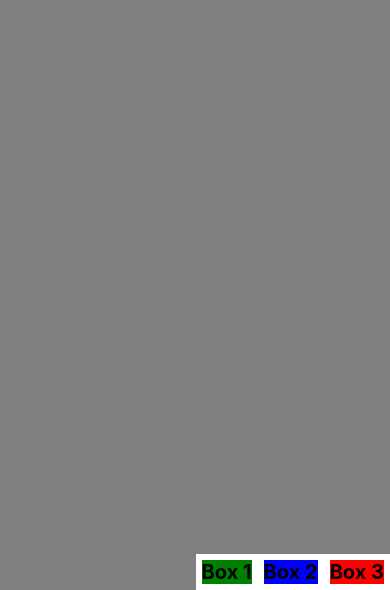
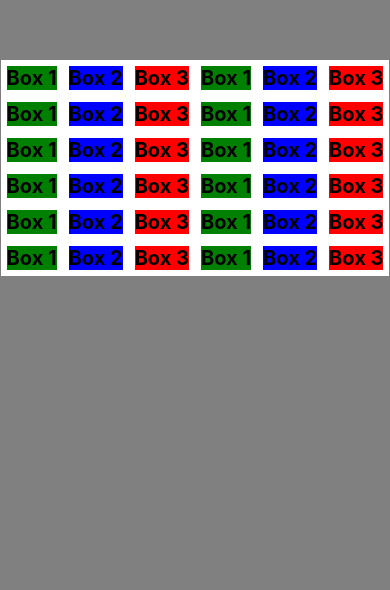
Before and after one commit to Friosn/counter-and-comps, a React Native app: screen / in a window 390 px wide. Shown: the part 254-844 px from the top of the page. Built offline with nearby package versions, Linux system fonts and the light colour scheme.

Commit message:
Wrapping

```diff
--- a/src/screens/FlexScreen.tsx
+++ b/src/screens/FlexScreen.tsx
@@ -4,6 +4,105 @@
 const FlexScreen = () => {
   return (
     <View style={styles.container}>
+      <View style={styles.box1}>
+        <Text style={styles.title}>Box 1</Text>
+      </View>
+      <View style={styles.box2}>
+        <Text style={styles.title}>Box 2</Text>
+      </View>
+      <View style={styles.box3}>
+        <Text style={styles.title}>Box 3</Text>
+      </View>
+      <View style={styles.box1}>
+        <Text style={styles.title}>Box 1</Text>
+      </View>
+      <View style={styles.box2}>
+        <Text style={styles.title}>Box 2</Text>
+      </View>
+      <View style={styles.box3}>
+        <Text style={styles.title}>Box 3</Text>
+      </View>
+      <View style={styles.box1}>
+        <Text style={styles.title}>Box 1</Text>
+      </View>
+      <View style={styles.box2}>
+        <Text style={styles.title}>Box 2</Text>
+      </View>
+      <View style={styles.box3}>
+        <Text style={styles.title}>Box 3</Text>
+      </View>
+      <View style={styles.box1}>
+        <Text style={styles.title}>Box 1</Text>
+      </View>
+      <View style={styles.box2}>
+        <Text style={styles.title}>Box 2</Text>
+      </View>
+      <View style={styles.box3}>
+        <Text style={styles.title}>Box 3</Text>
+      </View>
+      <View style={styles.box1}>
+        <Text style={styles.title}>Box 1</Text>
+      </View>
+      <View style={styles.box2}>
+        <Text style={styles.title}>Box 2</Text>
+      </View>
+      <View style={styles.box3}>
+        <Text style={styles.title}>Box 3</Text>
+      </View>
+      <View style={styles.box1}>
+        <Text style={styles.title}>Box 1</Text>
+      </View>
+      <View style={styles.box2}>
+        <Text style={styles.title}>Box 2</Text>
+      </View>
+      <View style={styles.box3}>
+        <Text style={styles.title}>Box 3</Text>
+      </View>
+      <View style={styles.box1}>
+        <Text style={styles.title}>Box 1</Text>
+      </View>
+      <View style={styles.box2}>
+        <Text style={styles.title}>Box 2</Text>
+      </View>
+      <View style={styles.box3}>
+        <Text style={styles.title}>Box 3</Text>
+      </View>
+      <View style={styles.box1}>
+        <Text style={styles.title}>Box 1</Text>
+      </View>
+      <View style={styles.box2}>
+        <Text style={styles.title}>Box 2</Text>
+      </View>
+      <View style={styles.box3}>
+        <Text style={styles.title}>Box 3</Text>
+      </View>
+      <View style={styles.box1}>
+        <Text style={styles.title}>Box 1</Text>
+      </View>
+      <View style={styles.box2}>
+        <Text style={styles.title}>Box 2</Text>
+      </View>
+      <View style={styles.box3}>
+        <Text style={styles.title}>Box 3</Text>
+      </View>
+      <View style={styles.box1}>
+        <Text style={styles.title}>Box 1</Text>
+      </View>
+      <View style={styles.box2}>
+        <Text style={styles.title}>Box 2</Text>
+      </View>
+      <View style={styles.box3}>
+        <Text style={styles.title}>Box 3</Text>
+      </View>
+      <View style={styles.box1}>
+        <Text style={styles.title}>Box 1</Text>
+      </View>
+      <View style={styles.box2}>
+        <Text style={styles.title}>Box 2</Text>
+      </View>
+      <View style={styles.box3}>
+        <Text style={styles.title}>Box 3</Text>
+      </View>
       <View style={styles.box1}>
         <Text style={styles.title}>Box 1</Text>
       </View>
@@ -22,8 +121,9 @@
     backgroundColor: 'grey',
     flex: 1,
     flexDirection: 'row',
-    justifyContent: 'flex-end',
-    alignItems: 'flex-end',
+    justifyContent: 'center',
+    alignContent: 'center',
+    flexWrap: 'wrap',
   },
   box1: {
     borderWidth: 6,
```
